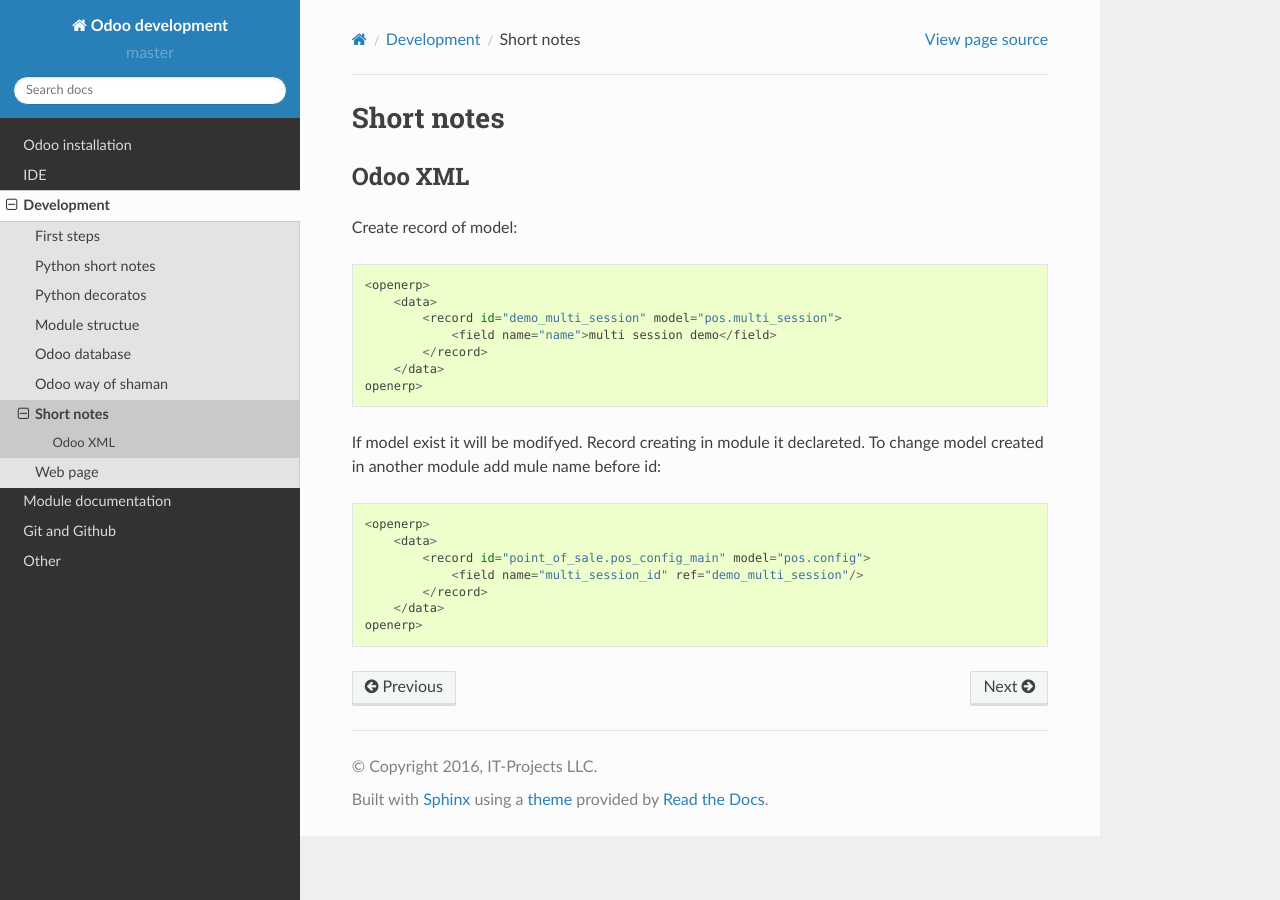
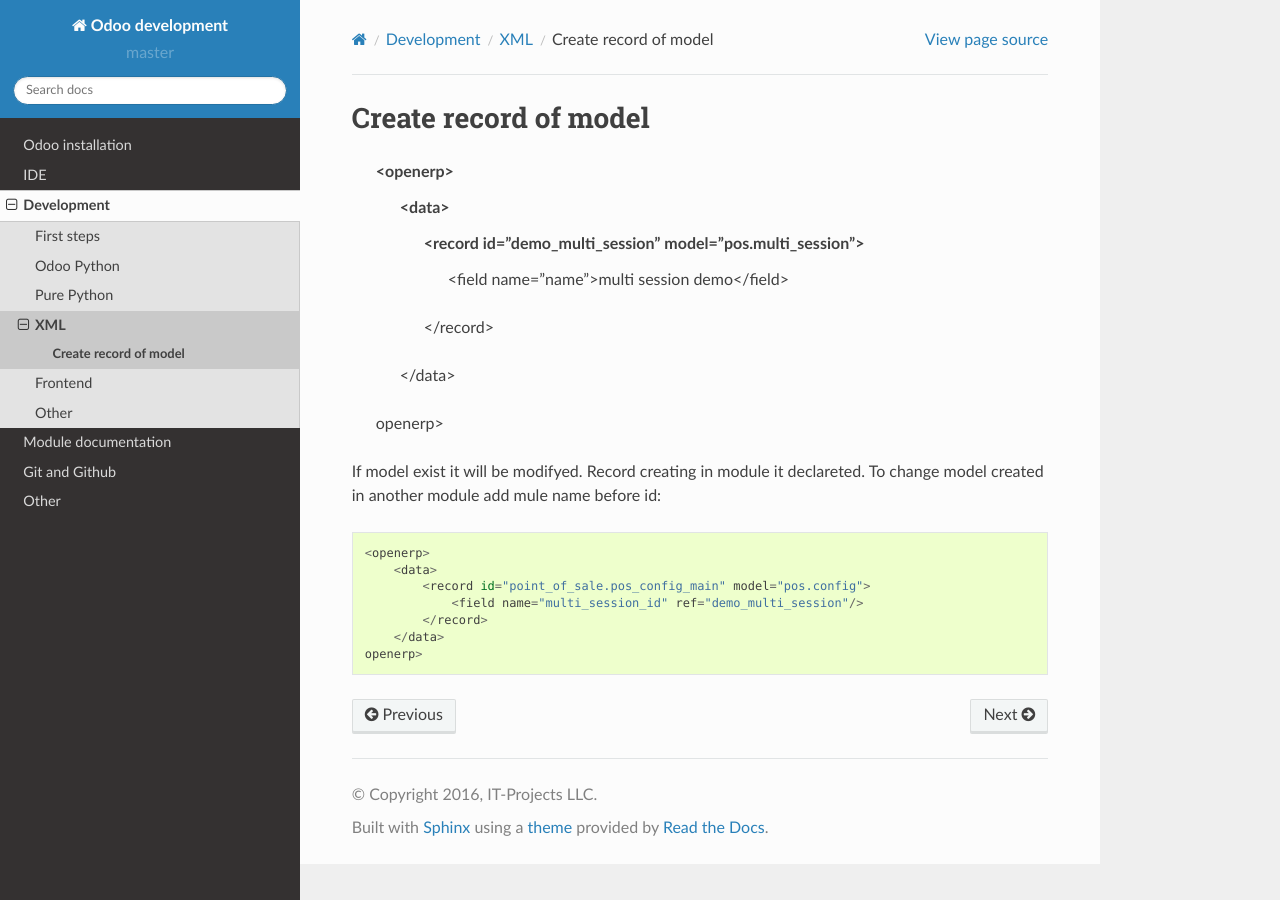
Before and after one commit to itpp-labs/odoo-development, a Sphinx documentation site: the page built from docs/dev/xml/create-records.rst, in a window 1280 px wide. Built offline with Sphinx 7.4.7 and the Read the Docs theme 2.0.0, drawn with Linux system fonts in a browser that asks for light colours; pages that are not in the unit, such as notebooks, are missing from menus.

Commit message:
[REF] update structure in dev secion

```diff
--- /dev/null
+++ b/docs/dev/frontend/index.rst
@@ -0,0 +1,6 @@
+Frontend
+========
+
+.. toctree::
+
+   webpage
--- a/docs/dev/index.rst
+++ b/docs/dev/index.rst
@@ -5,7 +5,9 @@
    :maxdepth: 3
 
    first-steps
-   python
    odoo
-   short_notes
-   webpage
+   py/index
+   python/index
+   xml/index
+   frontend/index
+   other/index
--- /dev/null
+++ b/docs/dev/other/index.rst
@@ -0,0 +1,6 @@
+Other
+=====
+
+.. toctree::
+
+   odoo
--- /dev/null
+++ b/docs/dev/py/index.rst
@@ -0,0 +1,6 @@
+Odoo Python
+===========
+
+.. toctree::
+
+   decorators
--- /dev/null
+++ b/docs/dev/python/index.rst
@@ -0,0 +1,6 @@
+Pure Python
+===========
+
+.. toctree::
+
+   set
--- /dev/null
+++ b/docs/dev/python/set.rst
@@ -0,0 +1,6 @@
+Compare two arrays
+==================
+
+  a = set(pos_config_obj.floor_ids.ids)
+  b = set(rec.floor_ids.ids)
+  diff = a.difference(b)
--- a/docs/dev/short_notes.rst
+++ b/docs/dev/xml/create-records.rst
@@ -1,10 +1,5 @@
-Short notes
-=======
-
-Odoo XML
---------------
-
-Create record of model::
+Create record of model
+======================
 
     <openerp>
         <data>
--- /dev/null
+++ b/docs/dev/xml/index.rst
@@ -0,0 +1,6 @@
+XML
+===
+
+.. toctree::
+
+   create-records
```
Also changed, not shown: docs/dev/py/decorators.rst (renamed from docs/dev/python.rst, +0 -9 lines), docs/dev/frontend/webpage.rst (renamed from docs/dev/webpage.rst), docs/dev/other/odoo.rst (renamed from docs/dev/odoo.rst).
